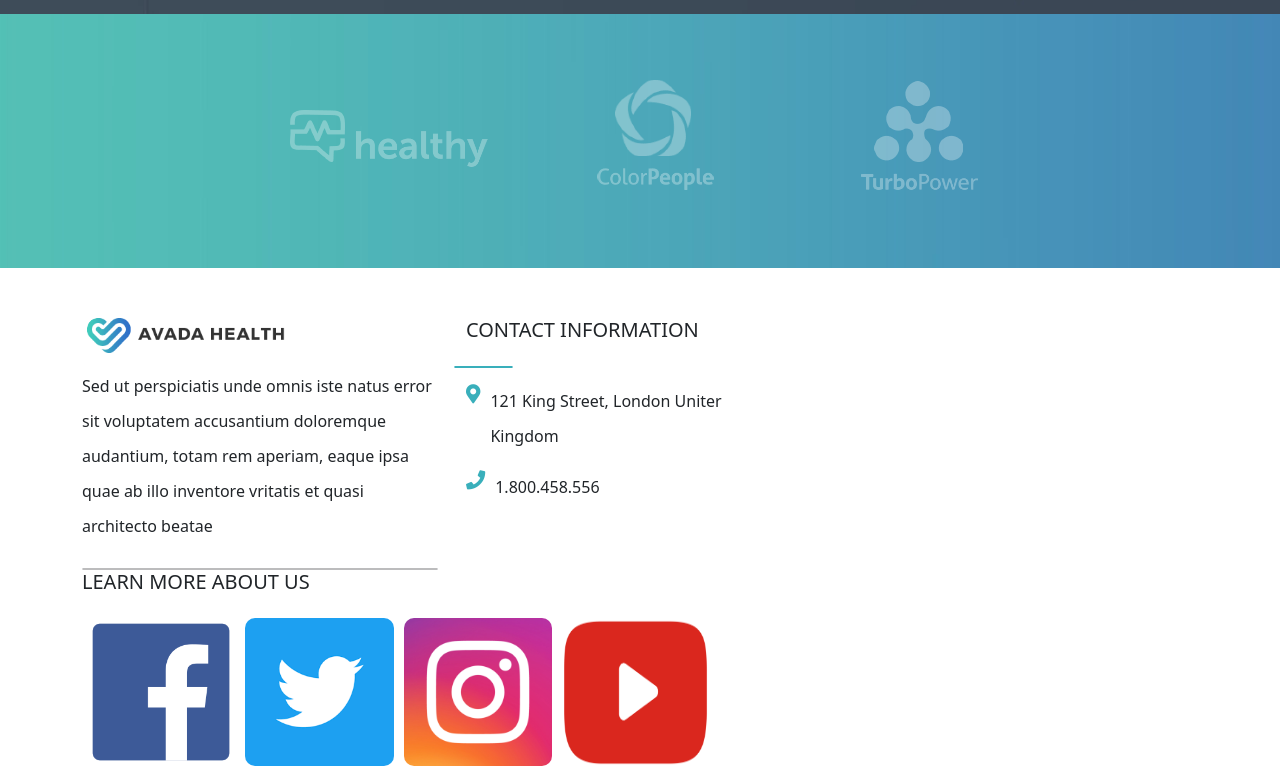
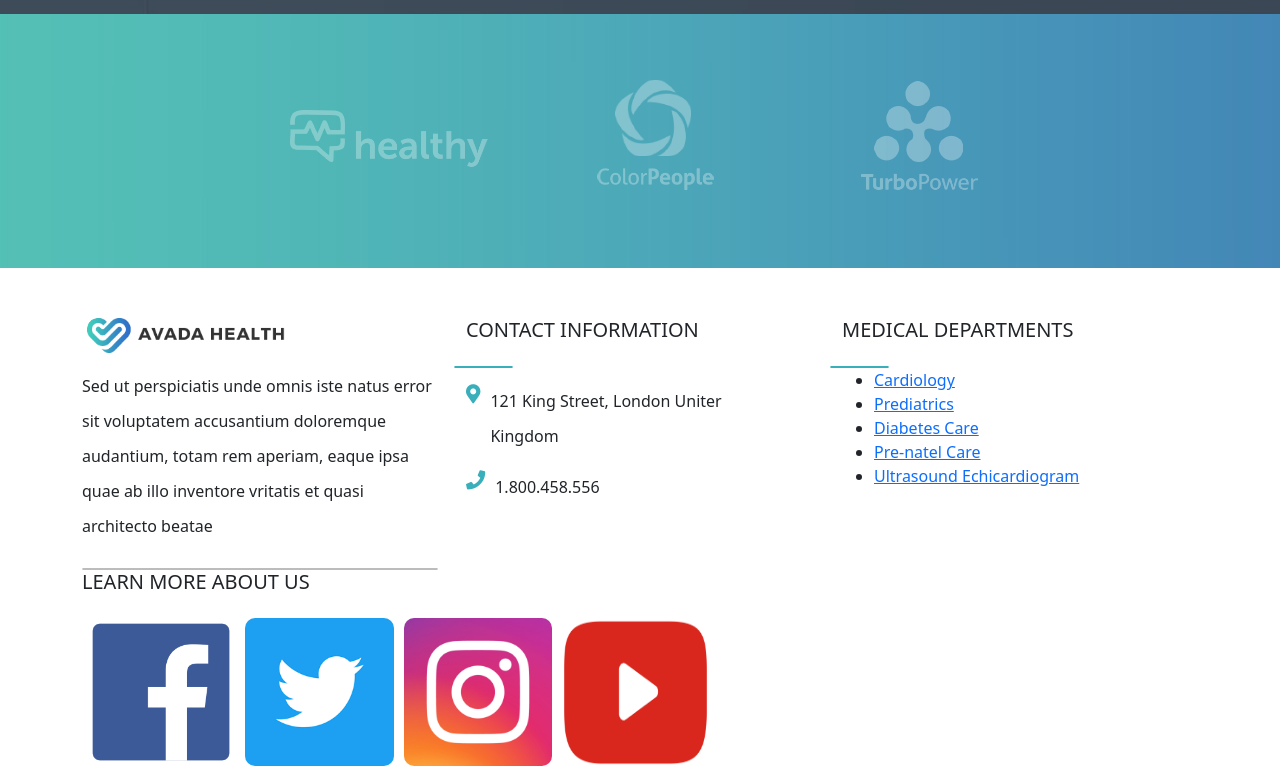
Before and after one commit to WalterFrongia/proj-html-vuejs, a Vue app: page / in a window 1280 px wide. Shown: the part 6271-7039 px from the top of the page. Built offline with nearby package versions, Linux system fonts and the light colour scheme.

Commit message:
Implementata sezione footer deartments con inserimento titolo, creato array di oggetti in script e dei link per ogni dipartimento e  importati tramite script con v-for

```diff
--- a/src/components/Footer.vue
+++ b/src/components/Footer.vue
@@ -62,6 +62,22 @@
 
                 <!-- MEDICAL DEPARTMENTS FOOTER -->
                 <div class="col-4">
+                    <div class="row">
+                        <div class="col-12 pb-3">
+                            <h5>MEDICAL DEPARTMENTS</h5>
+                        </div>
+                        <div class="row">
+                            <div class="col-2 my-blu-line">
+                            </div>
+                        </div>
+                        <div class="row">
+                            <div class="col-12">
+                                <ul>
+                                    <li v-for="link in medicaDepartments" :key="link.name"><a href="">{{link.name}}</a></li>
+                                </ul>
+                            </div>
+                        </div>
+                    </div>
 
                 </div>
                 <!-- /MEDICAL DEPARTMENTS FOOTER -->
@@ -74,6 +90,28 @@
 <script>
 export default {
     name:'Footer',
+    data(){
+        return{
+            //ARRAY DI OGGETTI CHE SERVE PER LINK FOOTER
+            medicaDepartments:[
+                {
+                    name:"Cardiology"
+                },
+                {
+                    name:"Prediatrics"
+                },
+                {
+                    name:"Diabetes Care"
+                },
+                {
+                    name:"Pre-natel Care"
+                },
+                {
+                    name:"Ultrasound Echicardiogram"
+                },
+            ],
+        }
+    }
 }
 </script>
 
```
